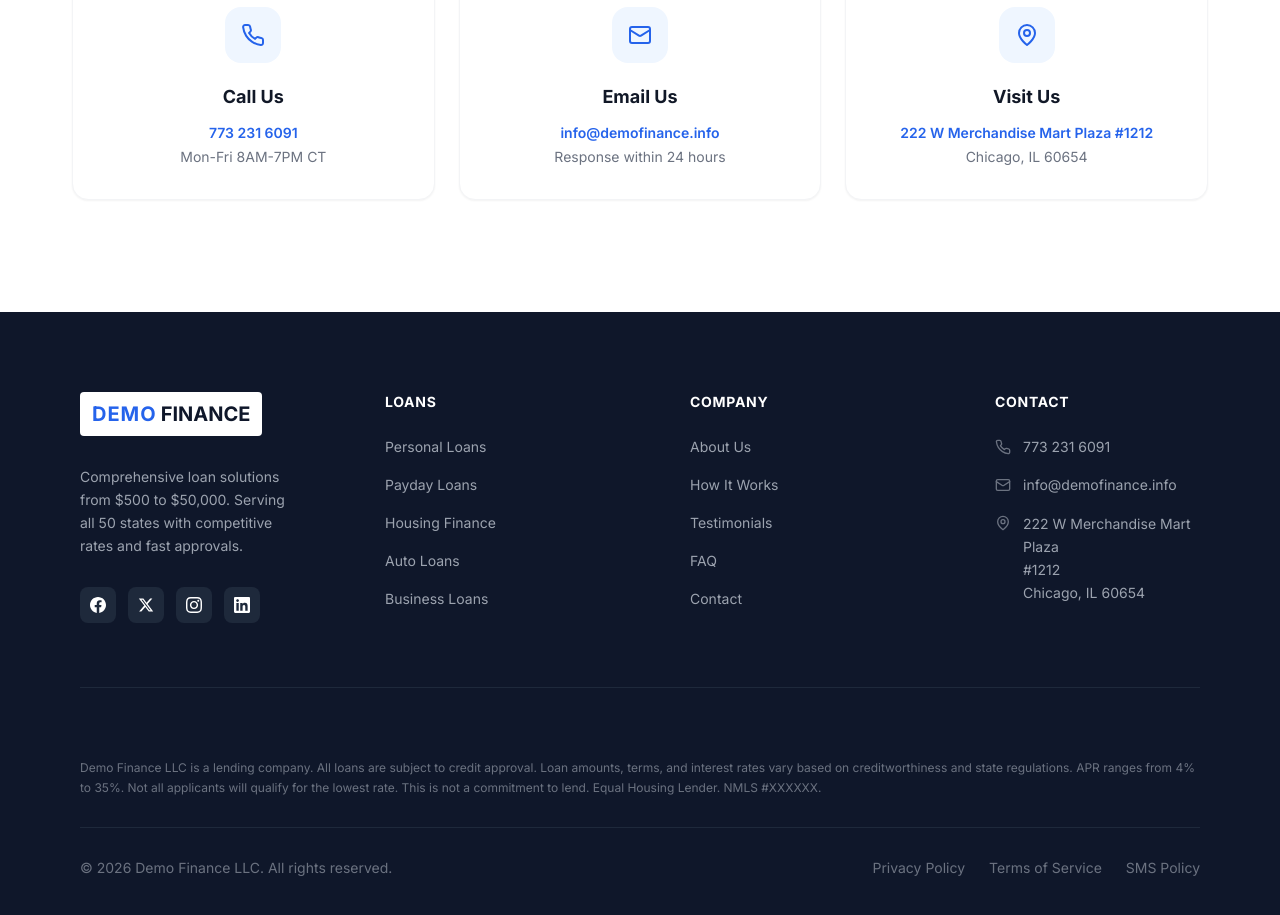
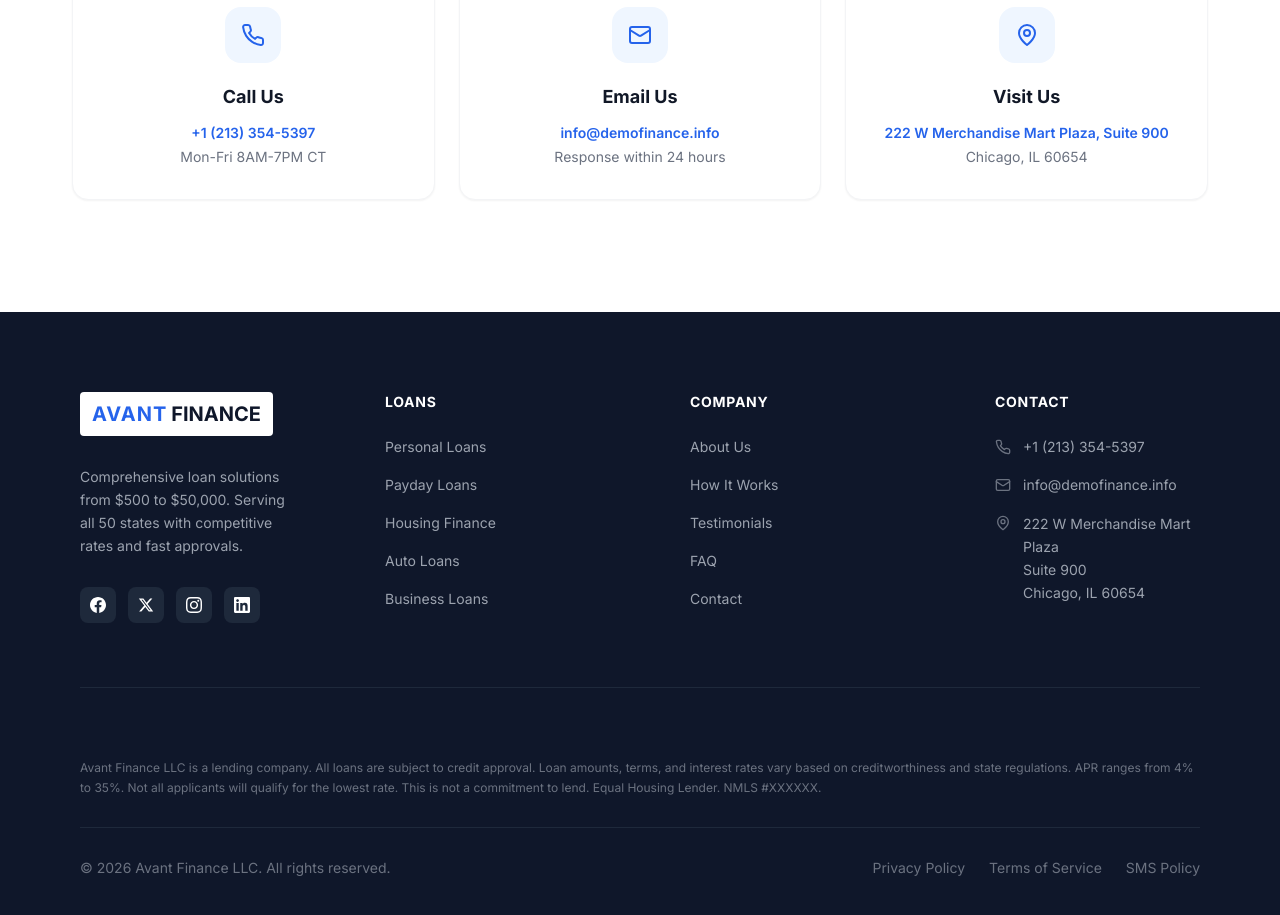
Before and after one commit to finproject-web/https-avantfinance.info, a Next.js app: page / in a window 1280 px wide. Shown: the part 5080-5995 px from the top of the page. Built offline with nearby package versions, Linux system fonts and the light colour scheme.

Commit message:
Update company name, address Suite 900, phone +1(213)354-5397

```diff
--- a/app/apply-now/page.tsx
+++ b/app/apply-now/page.tsx
@@ -359,7 +359,7 @@ function Sidebar() {
       <div className="bg-gradient-to-br from-primary-600 to-primary-700 rounded-xl p-8 text-white text-center">
         <h4 className="font-bold text-lg mb-3">Need Help?</h4>
         <p className="text-base text-white/80 mb-4">Call us directly</p>
-        <a href="tel:+17732316091" className="text-2xl font-extrabold text-white hover:text-white/90 transition-colors">773 231 6091</a>
+        <a href="tel:+12133545397" className="text-2xl font-extrabold text-white hover:text-white/90 transition-colors">+1 (213) 354-5397</a>
       </div>
     </div>
   );
--- a/app/sections/Contact.tsx
+++ b/app/sections/Contact.tsx
@@ -9,7 +9,7 @@ const contactCards = [
   {
     icon: Phone,
     title: 'Call Us',
-    primary: '773 231 6091',
+    primary: '+1 (213) 354-5397',
     secondary: 'Mon-Fri 8AM-7PM CT',
   },
   {
@@ -21,7 +21,7 @@ const contactCards = [
   {
     icon: MapPin,
     title: 'Visit Us',
-    primary: '222 W Merchandise Mart Plaza #1212',
+    primary: '222 W Merchandise Mart Plaza, Suite 900',
     secondary: 'Chicago, IL 60654',
   },
 ];
--- a/components/Footer.tsx
+++ b/components/Footer.tsx
@@ -86,7 +86,7 @@ export default function Footer() {
             {/* Logo */}
             <div style={{ marginBottom: '30px' }}>
               <div className="inline-flex items-center gap-1 bg-white px-3 py-2 rounded">
-                <span className="text-primary-600 font-bold text-xl tracking-wider">DEMO</span>
+                <span className="text-primary-600 font-bold text-xl tracking-wider">AVANT</span>
                 <span className="text-slate-900 font-bold text-xl">FINANCE</span>
               </div>
             </div>
@@ -181,7 +181,7 @@ export default function Footer() {
             <ul>
               <li className="flex items-start gap-3" style={{ marginBottom: '18px' }}>
                 <Phone className="w-4 h-4 text-gray-500 mt-0.5 flex-shrink-0" />
-                <span className="text-gray-400 text-sm">773 231 6091</span>
+                <span className="text-gray-400 text-sm">+1 (213) 354-5397</span>
               </li>
               <li className="flex items-start gap-3" style={{ marginBottom: '18px' }}>
                 <Mail className="w-4 h-4 text-gray-500 mt-0.5 flex-shrink-0" />
@@ -191,7 +191,7 @@ export default function Footer() {
                 <MapPin className="w-4 h-4 text-gray-500 mt-0.5 flex-shrink-0" />
                 <span className="text-gray-400 text-sm leading-relaxed">
                   222 W Merchandise Mart Plaza<br />
-                  #1212<br />
+                  Suite 900<br />
                   Chicago, IL 60654
                 </span>
               </li>
@@ -208,7 +208,7 @@ export default function Footer() {
         {/* Disclaimer Section */}
         <div style={{ paddingTop: '30px', paddingBottom: '30px' }}>
           <p className="text-gray-500 text-xs leading-relaxed">
-            Demo Finance LLC is a lending company. All loans are subject to credit approval. Loan amounts, terms, and interest rates vary based on creditworthiness and state regulations. APR ranges from 4% to 35%. Not all applicants will qualify for the lowest rate. This is not a commitment to lend. Equal Housing Lender. NMLS #XXXXXX.
+            Avant Finance LLC is a lending company. All loans are subject to credit approval. Loan amounts, terms, and interest rates vary based on creditworthiness and state regulations. APR ranges from 4% to 35%. Not all applicants will qualify for the lowest rate. This is not a commitment to lend. Equal Housing Lender. NMLS #XXXXXX.
           </p>
         </div>
 
@@ -224,7 +224,7 @@ export default function Footer() {
           style={{ paddingTop: '30px' }}
         >
           <p className="text-gray-500 text-sm">
-            © {new Date().getFullYear()} Demo Finance LLC. All rights reserved.
+            © {new Date().getFullYear()} Avant Finance LLC. All rights reserved.
           </p>
           <div className="flex items-center gap-6">
             <Link href="#" className="text-gray-500 hover:text-white text-sm transition-colors duration-200">
```
